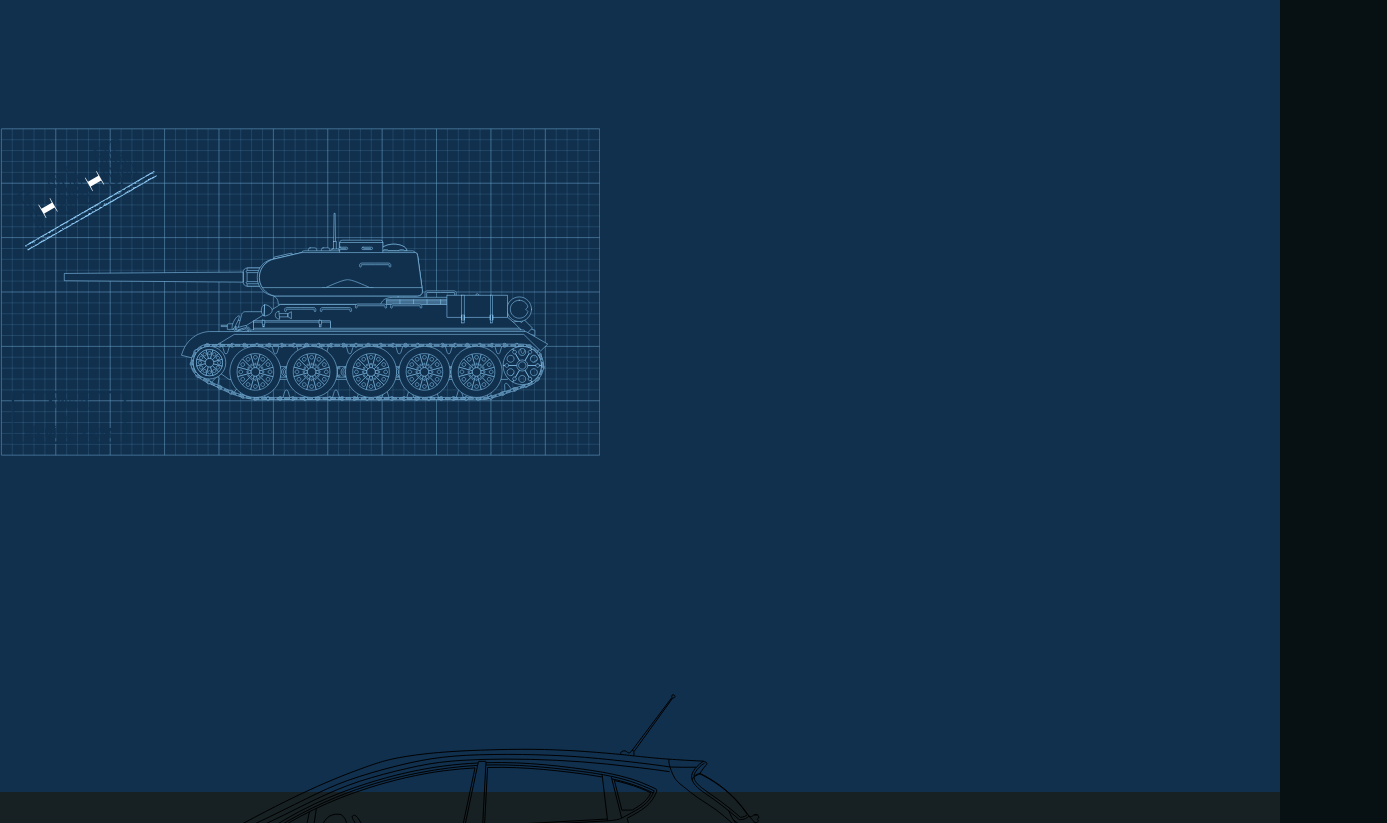
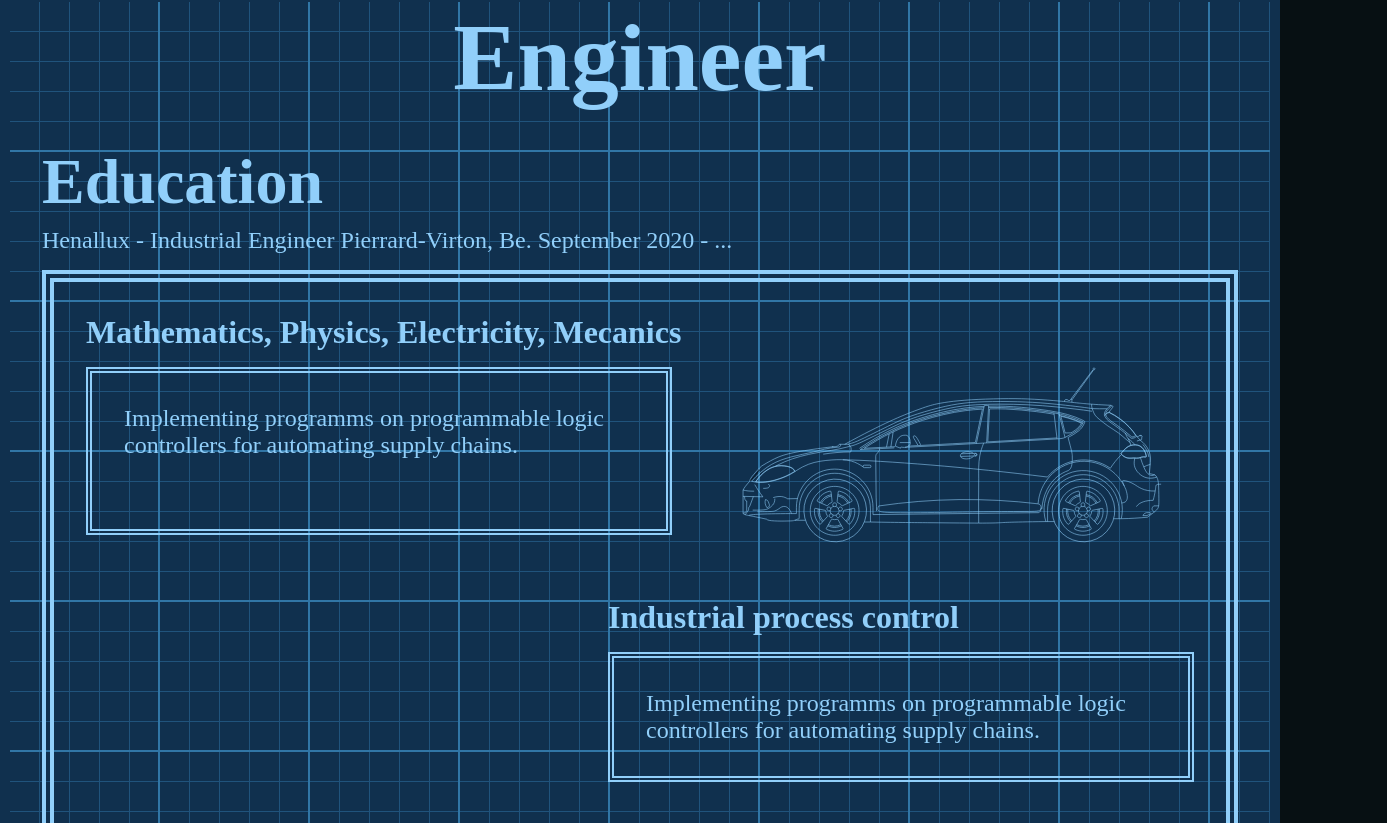
Before and after one commit to c-chapellier/c-chapellier.github.io, a React (Create React App) app: page / in a window 1280 px wide. Shown: the part 1517-2340 px from the top of the page, 1387 px wide, since content can reach past the window. Built offline with nearby package versions, Linux system fonts and the light colour scheme.

Commit message:
dev page incr

```diff
--- a/src/components/car/Car.scss
+++ b/src/components/car/Car.scss
@@ -1,10 +1,10 @@
 
 @keyframes translate {
     from {
-        transform: translateX(-106px);
+        transform: translateX(-212px);
     }
     to {
-        transform: translateX(calc(100vw - 106px));
+        transform: translateX(calc(100vw));
     }
 }
 
--- a/src/pages/developer/Developer.scss
+++ b/src/pages/developer/Developer.scss
@@ -1,14 +1,135 @@
+
 .developer {
     position: relative;
-    height: 100vh;
+    // height: 100%;
     width: 100vw;
-    background: var(--color-engineer-4);
+
+    font-family: 'Chalkduster', 'fantasy';
+
+    --color-blueprint-1: var(--color-engineer-2);
+    --color-blueprint-2: var(--color-engineer-3);
+    --blueprint-square-size: 30px;
+
+    background-color: var(--color-engineer-4);
+    padding: 10px;
+
+    .developerContent {
+
+        background-image: linear-gradient(var(--color-blueprint-1) 2px, transparent 2px),
+                        linear-gradient(90deg, var(--color-blueprint-1) 2px, transparent 2px),
+                        linear-gradient(var(--color-blueprint-2) 1px, transparent 1px),
+                        linear-gradient(90deg, var(--color-blueprint-2) 1px, transparent 1px);
+        background-size: calc(5 * var(--blueprint-square-size)) calc(5 * var(--blueprint-square-size)),
+                        calc(5 * var(--blueprint-square-size)) calc(5 * var(--blueprint-square-size)),
+                        var(--blueprint-square-size) var(--blueprint-square-size),
+                        var(--blueprint-square-size) var(--blueprint-square-size);
+        background-position: -2px -2px, -2px -2px, -1px -1px, -1px -1px;
+        margin-bottom: 0;
+
+        h1 {
+            font-size: 6rem;
+            text-align: center;
+            color: var(--color-engineer-1);
+            padding-bottom: 2rem;
+        }
+
+        h2 {
+            margin-left: 2rem;
+            font-size: 4rem;
+            color: var(--color-engineer-1);
+        }
+
+        p {
+            margin-left: 1.5rem;
+            margin-bottom: .5rem;
+            padding: .5rem;
+            font-size: 1.5rem;
+            color: var(--color-engineer-1);
+        }
+
+        .h2FirstBorder {
+            margin-left: 2rem;
+            margin-right: 2rem;
+            margin-bottom: 4rem;
+            padding: 4px;
+            border: 4px solid var(--color-engineer-1);
+
+            .h2Content {
+                border: 4px solid var(--color-engineer-1);
+
+                h3 {
+                    padding-left: 2rem;
+                    padding-top: 2rem;
+                    padding-bottom: 1rem;
+                    font-size: 2rem;
+                    color: var(--color-engineer-1);
+                }
+
+                .h3Content {
+                    display: flex;
+                    flex-direction: row;
+                    justify-content: space-between;
+                    // background: red;
 
                     .carSVG {
-        height: 600px;
+
+                        width: calc(20 * 21px);
+                        height: calc(20 * 10px);
+                        margin-right: 4rem;
+                        padding: 0;
                         background-image: url(../../assets/Car.svg);
                         background-repeat: no-repeat;
-        background-size: auto 600px;
+                        // background-size: auto 400px;
+                        // background: red;
+                        // border: 8px solid green;
+                    }
+                }
+
+                .h3Border {
+                    width: 50%;
+                    margin-left: 2rem;
+                    margin-bottom: 2rem;
+                    padding: 2px;
+                    border: 2px solid var(--color-engineer-1);
+                    display: flex;
+                    flex-direction: row;
+
+                    p {
+                        margin: 0;
+                        padding: 2rem;
+                        font-size: 1.5rem;
+                        color: var(--color-engineer-1);
+                        border: 2px solid var(--color-engineer-1);
+                    }
+                }
+
+                .h3Right {
+                    position: relative;
+                    left: calc(50% - 4rem);
+                    width: 50%;
+                    padding-top: 2rem;
+                    padding-bottom: 1rem;
+                    font-size: 2rem;
+                    color: var(--color-engineer-1);
+                }
+
+                .h3BorderRight {
+                    position: relative;
+                    left: calc(50% - 2rem);
+                    width: 50%;
+                    margin-right: 2rem;
+                    margin-bottom: 2rem;
+                    padding: 2px;
+                    border: 2px solid var(--color-engineer-1);
+
+                    p {
+                        margin: 0;
+                        padding: 2rem;
+                        font-size: 1.5rem;
+                        color: var(--color-engineer-1);
+                        border: 2px solid var(--color-engineer-1);
+                    }
+                }
             }
         }
 
@@ -18,3 +139,5 @@
             background-repeat: no-repeat;
             background-size: auto 600px;
         }
+    }
+}
--- a/src/pages/developer/Developer.tsx
+++ b/src/pages/developer/Developer.tsx
@@ -4,8 +4,65 @@ import './Developer.scss'
 const Developer: React.FC<any> = () => {
   return (
     <section id='developer' className='developer'>
-      <div className='tank'></div>
-      <div className='carSVG'></div>
+      <div className='developerContent'>
+        <h1>Engineer</h1>
+
+        <div className='h2Wrapper'>
+          <h2>Education</h2>
+          <p>Henallux - Industrial Engineer Pierrard-Virton, Be. September 2020 - ...</p>
+        </div>
+
+        <div className='h2FirstBorder'>
+          <div className='h2Content'>
+            <h3>Mathematics, Physics, Electricity, Mecanics</h3>
+            <div className='h3Content'>
+              <div className='h3Border'>
+                <p>Implementing programms on programmable logic controllers for automating supply chains.</p>
+              </div>
+              <div className='carSVG'></div>
+            </div>
+
+            <h3 className='h3Right'>Industrial process control</h3>
+            <div className='h3BorderRight'>
+              <p>Implementing programms on programmable logic controllers for automating supply chains.</p>
+            </div>
+
+            <h3>Thermodynamics and thermal transfers</h3>
+            <div className='h3Border'>
+              <p>Thermal environments and cycles simulations for dimensionning hardware.</p>
+            </div>
+          </div>
+        </div>
+
+        <div className='h2Wrapper'>
+          <h2>Education</h2>
+          <p>Henallux - Industrial Engineer Pierrard-Virton, Be. September 2020 - ...</p>
+        </div>
+
+        <div className='h2FirstBorder'>
+          <div className='h2Content'>
+            <h3>Mathematics, Physics, Electricity, Mecanics</h3>
+            <div className='h3Content'>
+              <div className='h3Border'>
+                <p>Implementing programms on programmable logic controllers for automating supply chains.</p>
+              </div>
+              <div className='carSVG'></div>
+            </div>
+
+            <h3 className='h3Right'>Industrial process control</h3>
+            <div className='h3BorderRight'>
+              <p>Implementing programms on programmable logic controllers for automating supply chains.</p>
+            </div>
+
+            <h3>Thermodynamics and thermal transfers</h3>
+            <div className='h3Border'>
+              <p>Thermal environments and cycles simulations for dimensionning hardware.</p>
+            </div>
+          </div>
+        </div>
+
+        <h1>---------------------</h1>
+      </div>
     </section >
   )
 }
```
Also changed, not shown: src/assets/Car.svg. Lines whose indentation alone changed are shown as unchanged.
